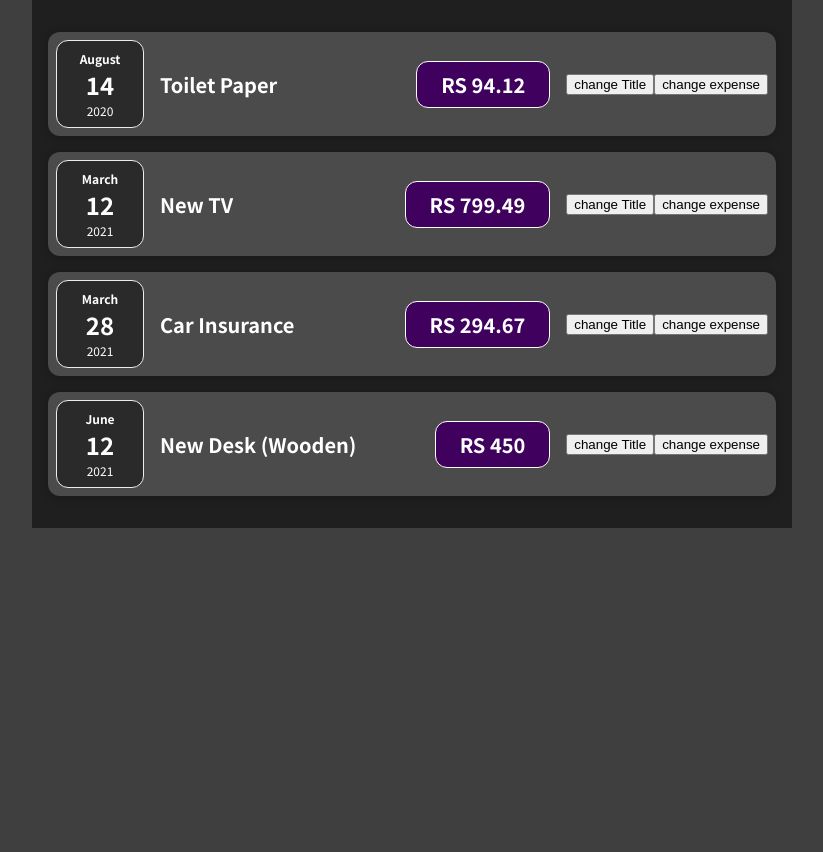
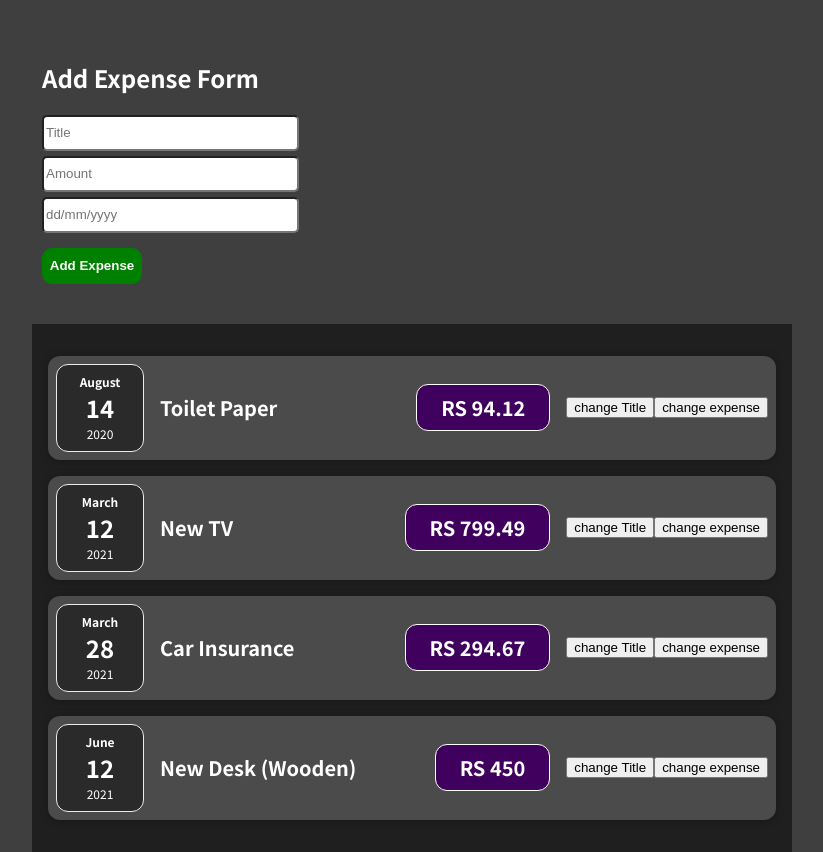
Before and after one commit to venkatesh780/sharp-react-project, a React (Create React App) app: page / in a window 1280 px wide. Shown: the whole page, without its empty margins (208-1031 px from the left). Before the commit the page ends 800 px from the top, so only its background shows below. Built offline with nearby package versions, Linux system fonts and the light colour scheme.

Commit message:
added expense form into project

```diff
--- a/src/App.js
+++ b/src/App.js
@@ -1,39 +1,12 @@
+import ExpenseForm from "./components/expenses/ExpenseForm";
 import Expenses from "./components/expenses/Expenses";
+import { expenses } from "./utils/config";
 
 const App = () => {
-  const expenses = [
-    {
-      id: "e1",
-      title: "Toilet Paper",
-      amount: 94.12,
-      date: new Date(2020, 7, 14),
-      locationOfExpenditure: "Food",
-    },
-    {
-      id: "e2",
-      title: "New TV",
-      amount: 799.49,
-      date: new Date(2021, 2, 12),
-      locationOfExpenditure: "Food",
-    },
-    {
-      id: "e3",
-      title: "Car Insurance",
-      amount: 294.67,
-      date: new Date(2021, 2, 28),
-      locationOfExpenditure: "Food",
-    },
-    {
-      id: "e4",
-      title: "New Desk (Wooden)",
-      amount: 450,
-      date: new Date(2021, 5, 12),
-      locationOfExpenditure: "Food",
-    },
-  ];
   const locationOfExpenditure = "Food";
   return (
     <div>
+      <ExpenseForm />
       <Expenses expenses={expenses} />
     </div>
   );
--- /dev/null
+++ b/src/components/expenses/ExpenseForm.css
@@ -0,0 +1,26 @@
+.expense-form-container {
+  display: flex;
+  flex-direction: column;
+  padding: 10px;
+  margin: 30px auto;
+}
+input {
+  display: block;
+  margin-bottom: 5px;
+  height: 36px;
+  width: 33%;
+  border-radius: 5px;
+}
+.add-expense-btn {
+  width: 100px;
+  height: 36px;
+  background-color: green;
+  color: white;
+  font-weight: bold;
+  border: none;
+  border-radius: 10px;
+  margin-top: 10px;
+}
+.expense-form-heading {
+  color: white;
+}
--- /dev/null
+++ b/src/components/expenses/ExpenseForm.js
@@ -0,0 +1,23 @@
+import "./ExpenseForm.css";
+import { expenses } from "../../utils/config";
+
+const ExpenseForm = () => {
+  return (
+    <div className="expense-form-container">
+      <h2 className="expense-form-heading">Add Expense Form</h2>
+      <div>
+        <form
+          onChange={(e) => {
+            console.log(e.target.value);
+          }}>
+          <input type="text" id="expense-title" placeholder="Title" />
+          <input type="text" id="expense-amount" placeholder="Amount" />
+          <input type="text" id="expense-date" placeholder="dd/mm/yyyy" />
+        </form>
+      </div>
+      <button className="add-expense-btn">Add Expense</button>
+    </div>
+  );
+};
+
+export default ExpenseForm;
--- /dev/null
+++ b/src/utils/config.js
@@ -0,0 +1,30 @@
+export const expenses = [
+  {
+    id: "e1",
+    title: "Toilet Paper",
+    amount: 94.12,
+    date: new Date(2020, 7, 14),
+    locationOfExpenditure: "Food",
+  },
+  {
+    id: "e2",
+    title: "New TV",
+    amount: 799.49,
+    date: new Date(2021, 2, 12),
+    locationOfExpenditure: "Food",
+  },
+  {
+    id: "e3",
+    title: "Car Insurance",
+    amount: 294.67,
+    date: new Date(2021, 2, 28),
+    locationOfExpenditure: "Food",
+  },
+  {
+    id: "e4",
+    title: "New Desk (Wooden)",
+    amount: 450,
+    date: new Date(2021, 5, 12),
+    locationOfExpenditure: "Food",
+  },
+];
```
